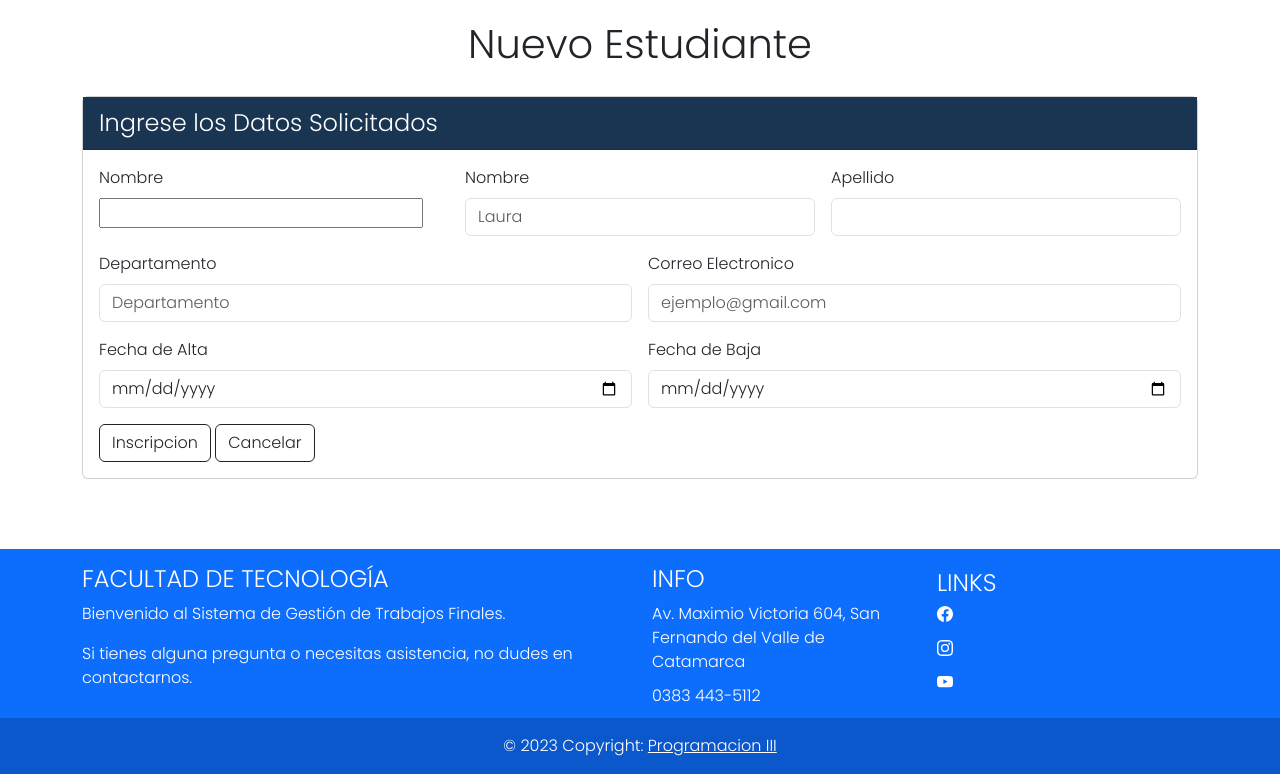
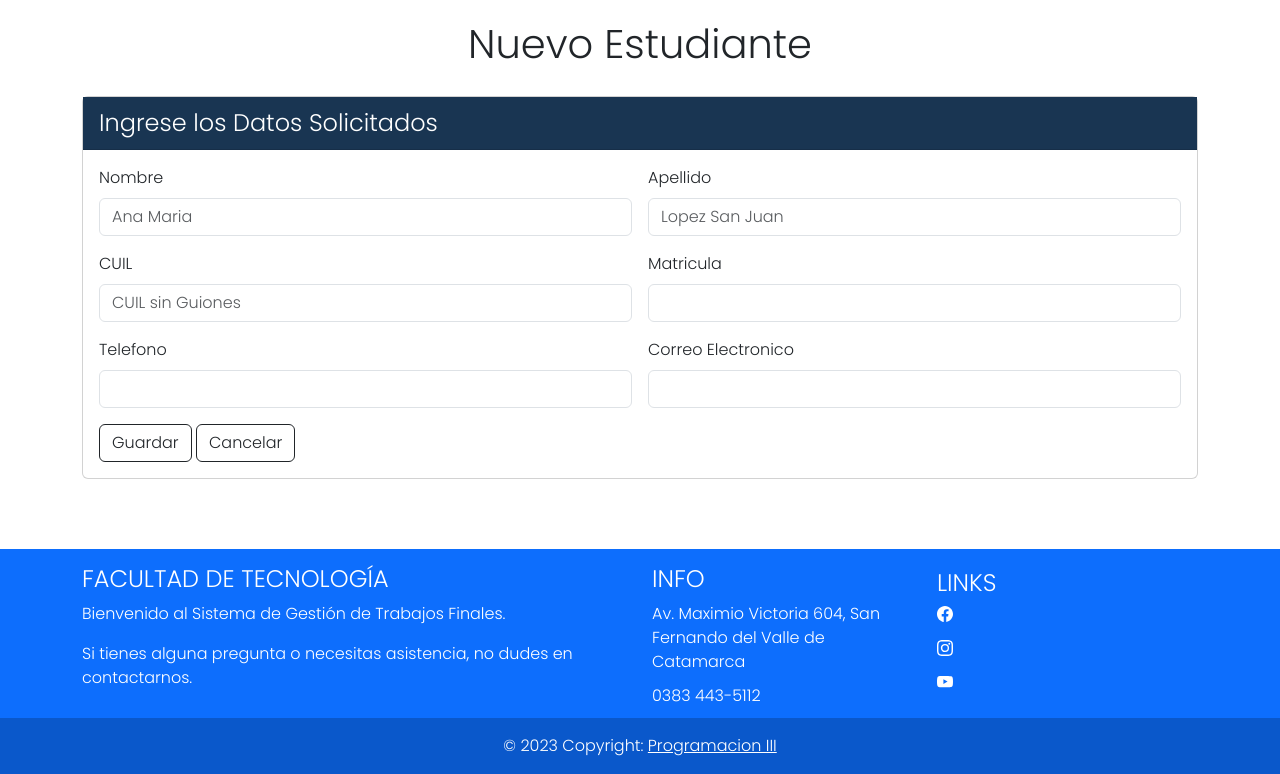
Before and after one commit to VicRamD/lab-prog-3, a Django app: page /personas/estudiantes/crear/ in a window 1280 px wide. Shown: the part 56-830 px from the top of the page. Run offline with Django 4.2, Linux system fonts and the light colour scheme.

Commit message:
Modificaciones en los archivos de la app persona para la creación y visualización de estudiante

```diff
--- a/persona/forms.py
+++ b/persona/forms.py
@@ -7,6 +7,14 @@ class EstudianteForm(forms.ModelForm):
         model = Estudiante
         fields = ('nombre', 'apellido', 'cuil', 'email', 'telefono', 'matricula')
         #fields = [__all__]
+        widgets = {
+            'nombre': forms.TextInput(attrs={"id": "id_nombre"}),
+            'apellido': forms.TextInput(attrs={"id": "id_apellido"}),
+            'cuil': forms.TextInput(attrs={"id": "id_cuil"}),
+            'email': forms.EmailInput(attrs={"id": "id_email"}),
+            'telefono': forms.TextInput(attrs={"id": "id_telefono"}),
+            'matricula': forms.TextInput(attrs={"id": "id_matricula"}),
+        }
 
 class AsesorForm(forms.Form):
     class Meta:
--- a/persona/models.py
+++ b/persona/models.py
@@ -9,6 +9,12 @@ class Persona(models.Model):
     dni = models.CharField(max_length=8)
     email = models.EmailField(max_length=45)
     telefono = models.CharField()
+
+    class Meta:
+        abstract = True
+
+    def nombre_completo(self):
+        return self.apellido + " " + self.nombre
 
 class Docente(Persona):
     '''fecha_alta = models.DateField(blank=True)
--- a/persona/templates/formulario_creacion.html
+++ b/persona/templates/formulario_creacion.html
@@ -36,39 +36,42 @@
 
               <form method="post" class="row g-3" enctype="multipart/form-data">
                 {% csrf_token %}
-                <div class="col-md-4">
-                  <label for="{{ form_persona.nombre.id_for_label }}" class="form-label">Nombre</label>
-                    {{ form_persona.nombre }}
-                    {{ form_persona.nombre.errors }}
+                <div class="col-md-6">
+                  <label for="id_nombre" class="form-label">Nombre</label>
+                  <input id="id_nombre" type="text" name="nombre" class="form-control" placeholder="Ana Maria" required>
+                  <!-- <input type="text" class="form-control" id="nombre" placeholder="Laura" required onkeypress="return validacionDeTeclasLetras(event);">-->
+                </div>
+                <div class="col-md-6">
+                  <label for="id_apellido" class="form-label">Apellido</label>
+                  <input id="id_apellido" type="text" name="apellido" class="form-control" placeholder="Lopez San Juan" required>
+                  <!-- <input type="text" class="form-control" id="apellidoD" required onkeypress="return validacionDeTeclasLetras(event);">-->
+                </div>
+                <div class="col-md-6">
+                    <label for="id_cuil" class="form-label">CUIL</label>
+                    <input id="id_cuil" type="text" name="cuil" class="form-control" placeholder="CUIL sin Guiones" required>
+                  <!--<label for="{{ form_persona.cuil.id_for_label }}" class="form-label">Nombre</label>
+                    { form_persona.nombre }
+                    { form_persona.nombre.errors  -->
                   <!--<input type="text" class="form-control" id="cuilD" placeholder="Ingrese Su CUIL sin Guiones" required onkeypress="return validacionDeTeclasNumericas(event);">-->
                 </div>
-                <div class="col-md-4">
-                  <label for="nombreD" class="form-label">Nombre</label>
-                  <input type="text" class="form-control" id="nombreD" placeholder="Laura" required onkeypress="return validacionDeTeclasLetras(event);">
-                </div>
-                <div class="col-md-4">
-                  <label for="apellidoD" class="form-label">Apellido</label>
-                  <input type="text" class="form-control" id="apellidoD" required onkeypress="return validacionDeTeclasLetras(event);">
+                <div class="col-md-6">
+                  <label for="id_matricula" class="form-label">Matricula</label>
+                  <input id="id_matricula" type="text" name="matricula" class="form-control" required>
+                  <!-- <input type="email" class="form-control" id="email" placeholder="ejemplo@gmail.com" required>-->
                 </div>
                 <div class="col-md-6">
-                  <label for="departamento" class="form-label">Departamento</label>
-                  <input type="text" class="form-control" id="departamento" placeholder="Departamento" required onkeypress="return validacionDeTeclasLetras(event);">
+                  <label for="id_telefono" class="form-label">Telefono</label>
+                  <input id="id_telefono" type="text" name="telefono" class="form-control">
+                  <!--<input type="" class="form-control" id="telefono" placeholder="Departamento" required onkeypress="return validacionDeTeclasLetras(event);">-->
                 </div>
                 <div class="col-md-6">
-                  <label for="email" class="form-label">Correo Electronico</label>
-                  <input type="email" class="form-control" id="email" placeholder="ejemplo@gmail.com" required>
-                </div>
-                <div class="col-md-6">
-                  <label for="fechaAlta" class="form-label">Fecha de Alta</label>
-                  <input type="date" class="form-control" id="fechaAlta" required>
-                </div>
-                <div class="col-md-6">
-                  <label for="fechaBaja" class="form-label">Fecha de Baja</label>
-                  <input type="date" class="form-control" id="fechaBaja" required>
+                  <label for="id_email" class="form-label">Correo Electronico</label>
+                  <input id="id_email" type="email" name="email" class="form-control" required>
+                  <!-- <input type="email" class="form-control" id="email" placeholder="ejemplo@gmail.com" required>-->
                 </div>
 
                 <div class="col-12">
-                  <button type="submit" class="btn btn-outline-dark boton">Inscripcion</button>
+                  <button type="submit" class="btn btn-outline-dark boton">Guardar</button>
                   <button type="reset" class="btn btn-outline-dark boton">Cancelar</button>
                 </div>
               </form>
--- a/persona/urls.py
+++ b/persona/urls.py
@@ -5,6 +5,5 @@ from persona import views
 app_name = 'persona'
 urlpatterns = [
     path('estudiantes/crear/', views.nuevoEstudiante, name='nuevo_estudiante'),
-    path('estudiantes/<int:id>', views.nuevoEstudiante, name='detalle_estudiante'),
-    #path('logout', views.logout_view, name='logout')
+    path('estudiantes/<int:pk>/', views.estudianteDetalle, name='detalle_estudiante'),
 ]
--- a/persona/views.py
+++ b/persona/views.py
@@ -1,8 +1,9 @@
 from django.shortcuts import render, get_object_or_404, redirect
 
 from persona.forms import EstudianteForm, AsesorForm, DocenteForm
+from django.urls import reverse
 
-
+from persona.models import Estudiante, Asesor, Docente
 # Create your views here.
 
 def nuevoEstudiante(request):
@@ -10,9 +11,14 @@ def nuevoEstudiante(request):
         form_estudiante = EstudianteForm(request.POST, request.FILES)
         if form_estudiante.is_valid():
             estudiante_instance = form_estudiante.save()
-            return redirect('persona:detalle_estudiante', estudiante_instance.id)
+            return redirect(reverse('persona:detalle_estudiante', args={estudiante_instance.id}))
     else:
         form_persona = EstudianteForm()
 
     return render(request, 'formulario_creacion.html', {'form_persona': form_persona,
                                                         'tipo_persona':'estudiante'})
+
+def estudianteDetalle(request, pk):
+    estudiante = get_object_or_404(Estudiante, pk=pk)
+    return render(request, 'detalle_persona.html',
+                  {'persona': estudiante, 'tipo_persona': 'estudiante'})
```
Also changed, not shown: persona/templates/detalle_persona.html (+51 -9 lines), persona/migrations/0001_initial.py (deleted), persona/migrations/0002_integrantecomision_descripcion_and_more.py (deleted), persona/migrations/0003_remove_integrantecomision_descripcion.py (deleted).
